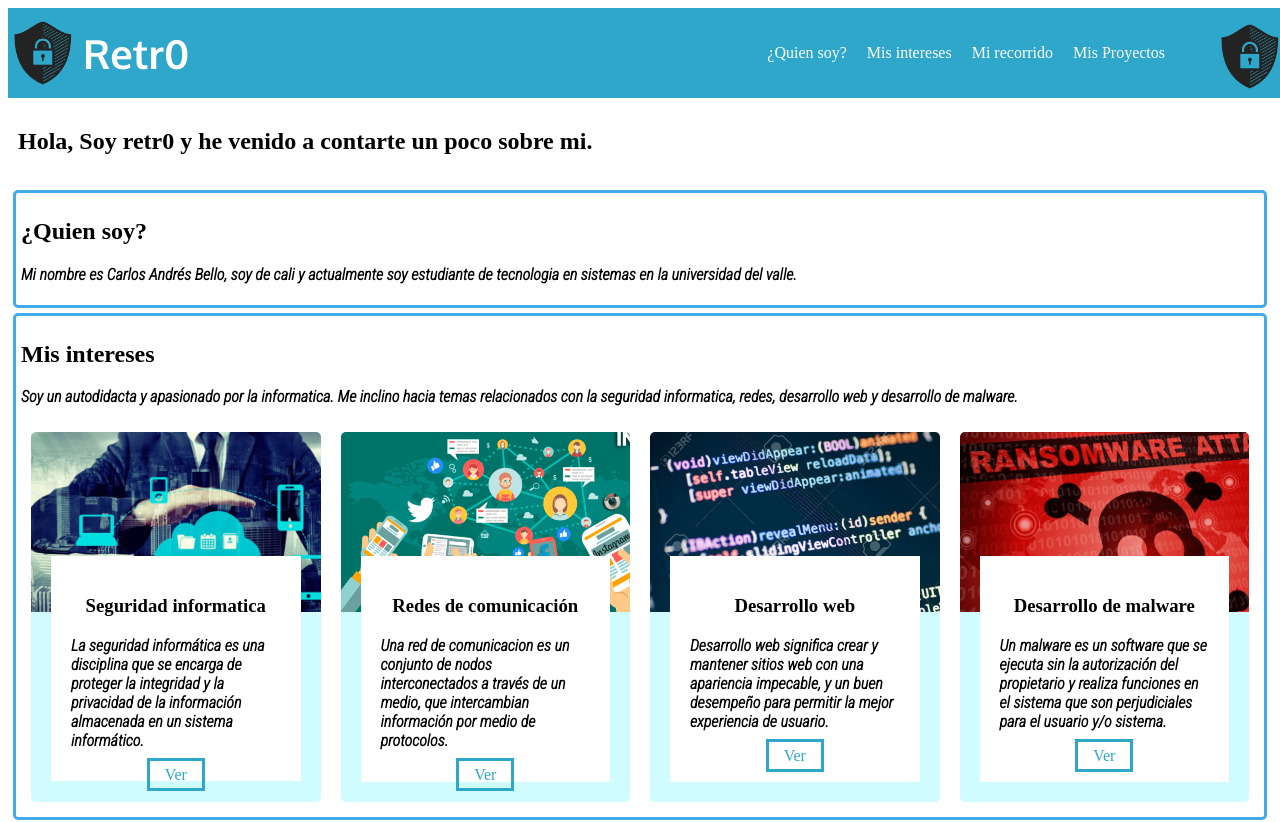
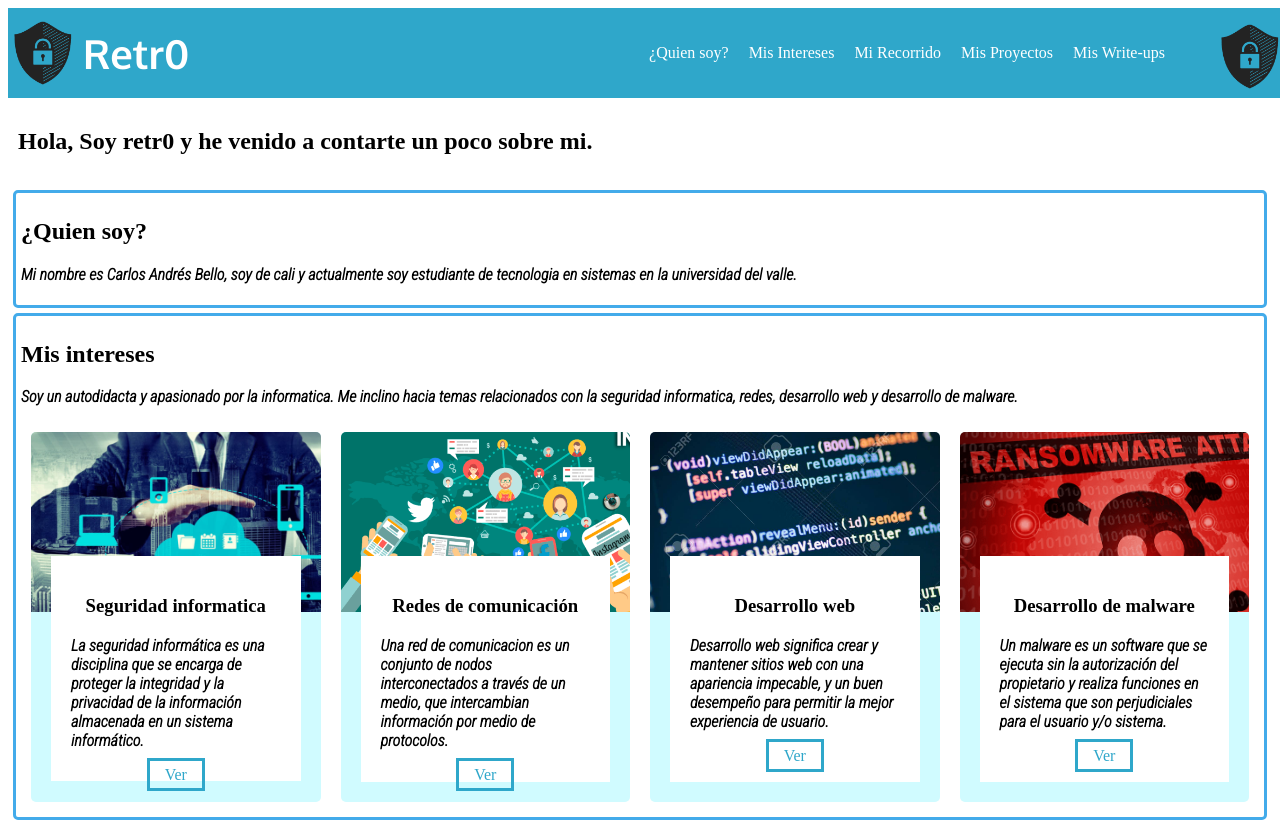
Before and after one commit to Retr02332/retr02332.github.io, a plain HTML site: page index.html in a window 1280 px wide. Shown: the top 822 px of the page. Drawn offline with Linux system fonts and the light colour scheme; a web font is replaced by a local one.

Commit message:
add -atenea-arcade-ctf-

```diff
--- a/index.html
+++ b/index.html
@@ -1,5 +1,5 @@
 <!DOCTYPE html>
-<html>
+<html lang="es">
 	<head>
 		<title>Un poco sobre mi</title>
 		<link rel="shortcut icon" href="src/favicon.png" type="image/png">
@@ -18,9 +18,10 @@
 			<nav class="menu">
 				<ol>
 					<li><a class="link" href="#presentacion_">¿Quien soy?</a></li>
-					<li><a class="link" href="#intereses_">Mis intereses</a></li>
-					<li><a class="link" href="#recorrido_">Mi recorrido</a></li>
+					<li><a class="link" href="#intereses_">Mis Intereses</a></li>
+					<li><a class="link" href="#recorrido_">Mi Recorrido</a></li>
 					<li><a class="link" href="#proyectos_">Mis Proyectos</a></li>
+					<li><a class="link" href="writeups/atenea/arcade-protected.html" target="_blank">Mis Write-ups</a></li>
 					<figure class="logo-rightWrapper">
 						<img class="logo-right" src="src/logo-ciberseguridad.png" width="70">
 					</figure>
@@ -136,7 +137,7 @@
 				<ul>
 					<li>Una herramienta para encontrar vulnerabilidades y referencias en base
 						a una direccion de red en formato CIDR.</li>
-					<li>Un Bot para administrar los ususarios de un grupo en telegram.</li>
+					<li>Un Bot para administrar los usuarios de un grupo en telegram.</li>
 					<li>Un POC de una backdoor para sistemas windows.</li>
 					<li>Un POC de la estructura inicial de un ransomware, etc.</li>
 				</ul>
```
